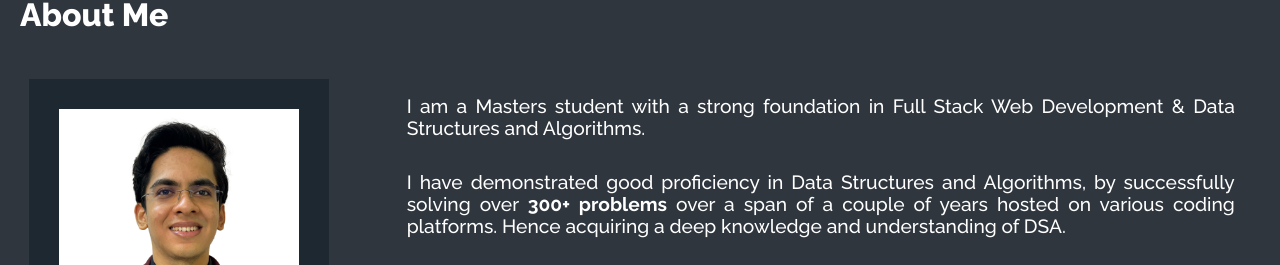
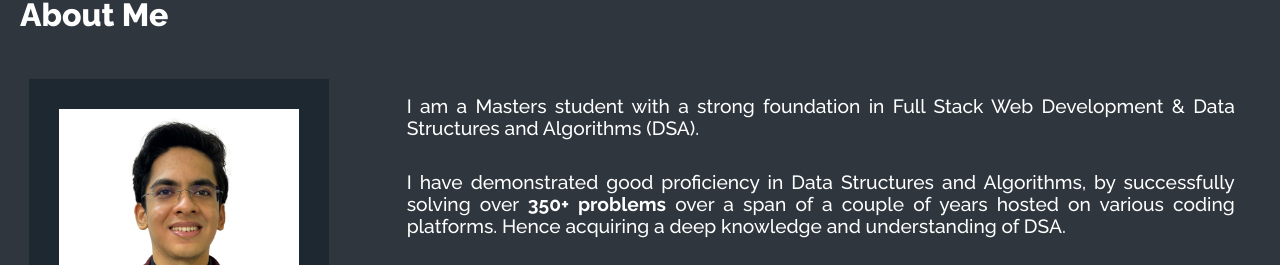
Before and after one commit to aneeshpatne/Personal-Portfolio, a Next.js app: page / in a window 1280 px wide. Shown: the part 814-1079 px from the top of the page. Built offline with nearby package versions, Linux system fonts and the light colour scheme.

Commit message:
ML data and meta data improved

```diff
--- a/src/app/layout.js
+++ b/src/app/layout.js
@@ -40,7 +40,7 @@ export default function RootLayout({ children }) {
         <meta property="og:title" content="Aneesh Patne - Professional Portfolio" />
         <meta property="og:type" content="website" />
         <meta property="og:url" content="https://www.aneeshpatne.com/" />
-        <meta property="og:image" content="https://www.aneeshpatne.com/assets/img/placeholder.jpg" />
+        <meta property="og:image" content="https://www.aneeshpatne.com/assets/img/aneesh.png" />
         <meta property="og:description" content="Masters student with a strong foundation in Full Stack Web Development & Data Structures and Algorithms." />
         <meta property="og:site_name" content="Aneesh Patne - Professional Portfolio" />
 
--- a/src/components/About.jsx
+++ b/src/components/About.jsx
@@ -11,8 +11,8 @@ export default function Aboutme(){
         <Photoframe/>
         <div id={styles.AboutTextContainer} className={theme ==='LightMode' ? styles.LightMode : ''}>
             <div id={styles.AboutTextBox}>
-            <p className={styles.AboutText}>I am a Masters student with a strong foundation in Full Stack Web Development &amp; Data Structures and Algorithms.</p>
-            <p className={styles.AboutText}>I have demonstrated good proficiency in Data Structures and Algorithms, by successfully solving over <b>300+ problems</b> over a span of a couple of years hosted on various coding platforms. Hence acquiring a deep knowledge and understanding of DSA.</p>
+            <p className={styles.AboutText}>I am a Masters student with a strong foundation in Full Stack Web Development &amp; Data Structures and Algorithms (DSA).</p>
+            <p className={styles.AboutText}>I have demonstrated good proficiency in Data Structures and Algorithms, by successfully solving over <b>350+ problems</b> over a span of a couple of years hosted on various coding platforms. Hence acquiring a deep knowledge and understanding of DSA.</p>
             <p className={styles.AboutText}>Almost all of my projects have web development in them, I have gained skills to use a wide variety of tools to make performant and elegant websites.</p>
             <p className={styles.AboutText}>I have proven experience in Machine Learning, encompassing all aspects of the ML workflow, from data collection to making accurate predictions and discovering patterns. My expertise includes a wide range of algorithms, with a deep understanding of their workings and the underlying mathematics. Examples include Neural Networks, Extreme Learning Machines, and Ensemble models. Additionally, I have experience using Google Cloud Platform&apos;s AutoML for predictive modeling.</p>
             </div>
--- a/src/components/SkillData.jsx
+++ b/src/components/SkillData.jsx
@@ -30,7 +30,12 @@
     'In JavaScript, I have extensive experience with frameworks and libraries such as React, SvelteKit, Next.js, and Express, enabling me to build dynamic, modern, and efficient web applications',
     'I use Java for practicing Data Structures and Algorithms, and to deepen my understanding of Object-Oriented Programming (OOP) principles.',
     'Over the years i have solved 350+ problems spanning languages and coding platforms.'
-    ]];
+    ],
+    ['I possess a deep and comprehensive understanding of Machine Learning due to thorough grasp of the underlying principles and theories that drive the use of various ML algorithms,  Additionally, I am well-versed in the nuances of different Machine Learning models, their appropriate use cases, and the techniques for evaluating their performance. This knowledge allows me to effectively harness the power of Machine Learning to derive meaningful insights. ' ,
+        'I leverage my extensive knowledge of Python and its powerful libraries to perform data preprocessing and data visualization, which are crucial steps in the Machine Learning workflow. Using libraries such as Pandas and NumPy',
+        'I have extensive experience working with a wide range of Machine Learning models, including both supervised and unsupervised learning techniques. My expertise spans from foundational algorithms like Linear Regression (LR), Support Vector Regression (SVR), Support Vector Classification (SVC), and K-Nearest Neighbors (KNN) to more advanced ensemble methods such as Random Forest (RF). Additionally, I have hands-on experience with neural network architectures, particularly Extreme Learning Machines (ELM). ',
+        '"I also have experience using Google Cloud AutoML, which has enabled me to automate the process of training and deploying machine learning models with ease. Additionally, I am currently in the process of learning TensorFlow.'
+        ]];
 
 export default function SkillData({state}){
     return (<div>
```
